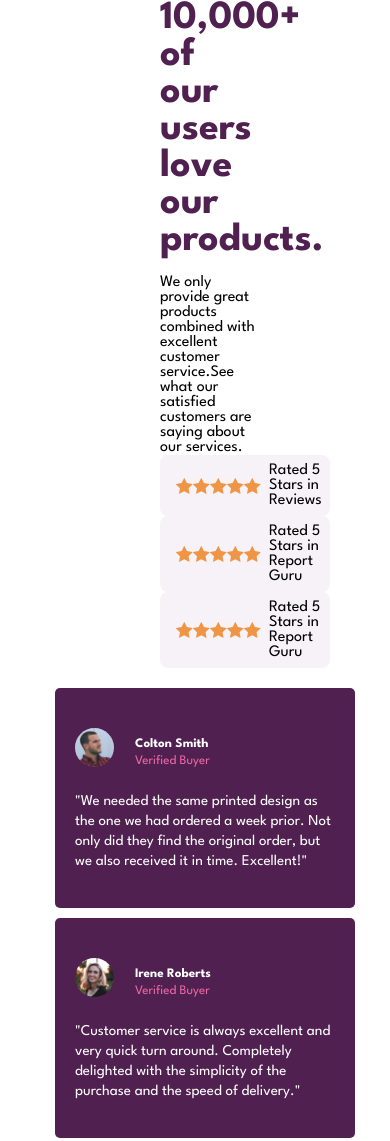
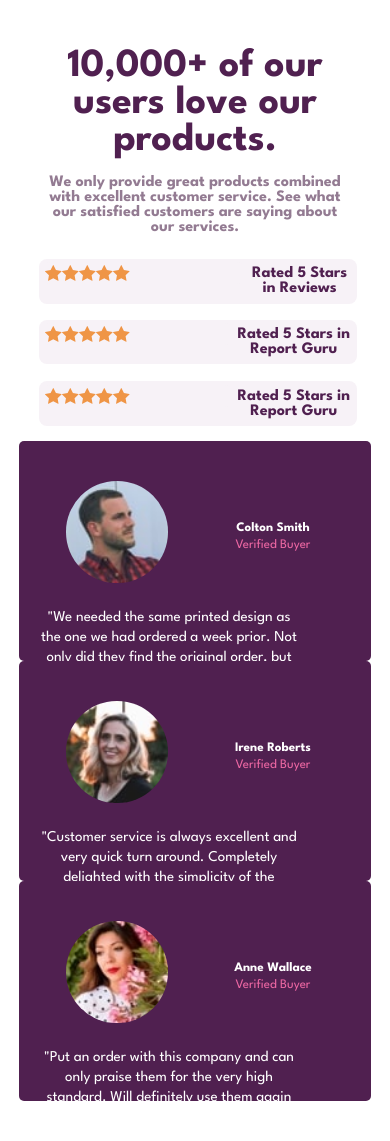
Before and after one commit to ananazario/social-proof-section, a plain HTML site: page index.html in a window 390 px wide. Shown: the top 1141 px of the page. Drawn offline with Linux system fonts and the light colour scheme.

Commit message:
Add files via upload

```diff
--- a/index.html
+++ b/index.html
@@ -18,18 +18,20 @@
     <link rel="preconnect" href="https://fonts.gstatic.com" crossorigin>
     <link href="https://fonts.googleapis.com/css2?family=League+Spartan:wght@300;400;500;600;700;800&display=swap" rel="stylesheet">
 
-    <link rel="stylesheet" href="style.css">
+    <link rel="stylesheet" href="./src/css/style.css">
+
+    <script src="./script/main.js" defer></script>
   </head>
 
   <body>
 
     <section class="sessao">
       <div class="titulo-sessao">
-        <h1 class="titulo-principal">
+        <h1 class="titulo-principal" data-titulo>
           10,000+ of our users love our products.
         </h1>
         <p>
-          We only provide great products combined with excellent customer service.See what our satisfied customers are saying about our services.
+          We only provide great products combined with excellent customer service. See what our satisfied customers are saying about our services.
         </p>
       </div>
 
@@ -43,7 +45,7 @@
               <img src="./images/icon-star.svg" alt="">
               <img src="./images/icon-star.svg" alt="">
             </div>
-              <p>
+              <p class="paragrafo-avaliacoes">
                 Rated 5 Stars in Reviews
               </p>
           </div>
@@ -58,7 +60,7 @@
                 <img src="./images/icon-star.svg" alt="">
                 <img src="./images/icon-star.svg" alt="">
               </div>
-                <p>
+                <p class="paragrafo-avaliacoes">
                   Rated 5 Stars in Report Guru
                 </p>
           </div>
@@ -73,7 +75,7 @@
               <img src="./images/icon-star.svg" alt="">
               <img src="./images/icon-star.svg" alt="">
             </div>
-              <p>
+              <p class="paragrafo-avaliacoes">
                 Rated 5 Stars in Report Guru
               </p>
           </div>
--- /dev/null
+++ b/script/main.js
@@ -0,0 +1,31 @@
+function escrita(tag) {
+    tituloArray = tag.innerHTML.split('')
+    tag.innerHTML = ''
+
+    tituloArray.forEach((letra, i) => {
+        setTimeout(() => {
+            tag.innerHTML += letra
+        }, i * 75)
+    })
+}
+
+const titulo = document.querySelector('[data-titulo]')
+
+escrita(titulo);
+
+/*
+const titulo = document.querySelector('[data-titulo]')
+
+function escrita() {
+    tituloArray = titulo.innerHTML.split('')
+    titulo.innerHTML = ''
+
+    tituloArray.forEach((letra, i) => {
+        setTimeout(() => {
+            titulo.innerHTML += letra
+        }, i * 75)
+    })
+}
+
+escrita();
+*/
--- /dev/null
+++ b/src/css/modules/container-avaliacao.css
@@ -0,0 +1,79 @@
+.sessao {
+    display: flex;
+    justify-content: space-between;
+    flex-wrap: wrap;
+    min-height: 50vh;
+    margin: 0 10rem;
+}
+
+.sessao:first-child {
+    min-height: 50vh;
+    align-items: center;
+}
+
+.titulo-sessao p {
+    color: var(--dark-grayish-magenta);
+    font-weight: 700;
+}
+
+.avaliacoes {
+    width: 50vw;
+}
+
+.div-avaliacoes {
+    margin-bottom: .5rem;
+    animation: show .5s forwards;
+}
+
+.div-avaliacoes:first-child {
+    margin-right: 6rem;
+}
+
+.div-avaliacoes:nth-child(2n) {
+    margin-right: 3rem;
+    animation: show 1s forwards;
+}
+
+.div-avaliacoes:last-child {
+    animation: show 1.5s forwards;
+}
+
+.avaliacoes:last-child {
+    display: flex;
+    flex-direction: column;
+    align-items: end;
+}
+
+.div-avaliacoes div {
+    display: flex;
+    align-items: center;
+    background-color: var(--light-grayish-magenta);
+    border-radius: .5rem;
+    padding: .5rem 1rem;
+}
+
+.paragrafo-avaliacoes {
+    color: var(--very-dark-magenta);
+    font-weight: 700;
+}
+
+.titulo-sessao {
+    width: 25vw;
+}
+
+.titulo-principal {
+    color: var(--very-dark-magenta);
+    font-size: 40px;
+    font-weight: 700;
+    margin-bottom: 1rem;
+}
+
+@keyframes show {
+    from {
+        opacity: 0;
+        transform: translate3d(-40px, 0, 0);
+    } to {
+        opacity: 1;
+        transform: translate3d(0,0,0);
+    }
+}
--- /dev/null
+++ b/src/css/modules/depoimentos.css
@@ -0,0 +1,47 @@
+.colton-smiht, .irene-robers, .anne-wallace{
+    background-color: var(--very-dark-magenta);
+    color: var(--white);
+    width: 280px;
+    height: 160px;
+    padding: 40px 20px 20px 20px;
+    border-radius: 5px;
+}
+
+.irene-robers{
+    margin: 20px 0px 0px 20px ;
+}
+
+.anne-wallace{
+    margin: 40px 0px 0px 20px;
+}
+
+.perfil{
+    display: flex;
+    align-items: center;
+}
+
+.imagem{
+    width: 60px;
+}
+
+.imagem img{
+    border-radius: 50%;
+    width: 65%;
+}
+
+.nome h4, h5{
+    font-size: 13px;
+    margin-top: 5px;
+}
+
+.nome h5{
+    color: var(--soft-pink);
+    font-weight: 400;
+}
+
+.colton-smiht p, .irene-robers p, .anne-wallace p{
+    margin-top: 20px;
+    width: 260px;
+    font-size: 15px;
+    line-height: 20px;
+}
--- /dev/null
+++ b/src/css/modules/global.css
@@ -0,0 +1,14 @@
+:root {
+    --very-dark-magenta: hsl(300, 43%, 22%);
+    --soft-pink: hsl(333, 80%, 67%);
+    --dark-grayish-magenta: hsl(303, 10%, 53%);
+    --light-grayish-magenta: hsl(300, 24%, 96%);
+    --white: hsl(0, 0%, 100%);
+    --fonte-padrao: 'League Spartan', sans-serif;
+}
+
+* {
+    margin: 0;
+    padding: 0;
+    font-family: var(--fonte-padrao);
+}
--- /dev/null
+++ b/src/css/modules/responsivo.css
@@ -0,0 +1,55 @@
+@media screen and (max-width: 1300px){
+    .midia-sessao{
+        justify-content: center;
+    }
+
+    .colton-smiht{
+        margin: 20px 0px 0px 20px ;
+    }
+
+    .irene-robers{
+        margin: 10px 0px 0px 20px ;
+    }
+
+    .anne-wallace{
+        margin: 10px 0px 50px 20px;
+    }
+}
+
+@media screen and (max-width: 900px) {
+    .sessao {
+        margin: 0;
+        text-align: center;
+    }
+
+    .sessao div {
+        width: 80vw;
+        text-align: center;
+        margin: auto;
+    }
+
+    .titulo-principal {
+        margin-top: 3rem;
+    }
+
+    .titulo-sessao p {
+        margin: 1rem 0 1.5rem 0;
+    }
+
+    .div-avaliacoes div {
+        margin-bottom: 1rem;
+    }
+
+    .div-avaliacoes div {
+        padding: .2em;
+    }
+
+    .div-avaliacoes:first-child,
+    .div-avaliacoes:nth-child(2n) {
+        margin-right: 0;
+    }
+
+    .avaliacoes:last-child {
+        align-items: center;
+    }
+}
--- a/src/css/style.css
+++ b/src/css/style.css
@@ -1,78 +1,4 @@
-@import url('https://fonts.googleapis.com/css2?family=League+Spartan:wght@400;500;700&display=swap');
-
-*{
-    margin: 0;
-    padding: 0;
-}
-
-:root{
-    --cor-titulo: hsl(300, 43%, 22%);
-    --cor-conteudo-depoimentos: hsl(0, 0%, 100%);
-    --cor-conteudo-verificado: hsl(333, 80%, 67%);
-
-    --fonte-padrao: 'League Spartan', sans-serif;
-}
-
-body{
-    font-family: var(--fonte-padrao);
-}
-
-/* DEPOIMENTOS */
-.depoimentos{
-    display: flex;
-    justify-content: center;
-    flex-wrap: wrap;
-    margin-top: 80px;
-}
-
-.colton-smiht, .irene-robers, .anne-wallace{
-    background-color: var(--cor-titulo);
-    color: var(--cor-conteudo-depoimentos);
-    width: 280px;
-    height: 160px;
-    padding: 30px 20px 20px 20px;
-    border-radius: 5px;
-}
-
-.irene-robers{
-    margin: 20px 0px 0px 20px ;
-}
-
-.anne-wallace{
-    margin: 40px 0px 0px 20px;
-}
-
-.perfil{
-    display: flex;
-    align-items: center;
-}
-
-.imagem{
-    width: 60px;
-}
-
-.imagem img{
-    border-radius: 50%;
-    width: 65%;
-}
-
-.nome h4, h5{
-    font-size: 13px;
-    margin-top: 5px;
-}
-
-.nome h5{
-    color: var(--cor-conteudo-verificado);
-    font-weight: 400;
-}
-
-.colton-smiht p, .irene-robers p, .anne-wallace p{
-    margin-top: 20px;
-    width: 260px;
-    font-size: 15px;
-    line-height: 20px;
-}
-
-@media(max-width: 100px){
-
-}
+@import './modules/global.css';
+@import './modules/container-avaliacao.css';
+@import './modules/depoimentos.css';
+@import './modules/responsivo.css';
```
